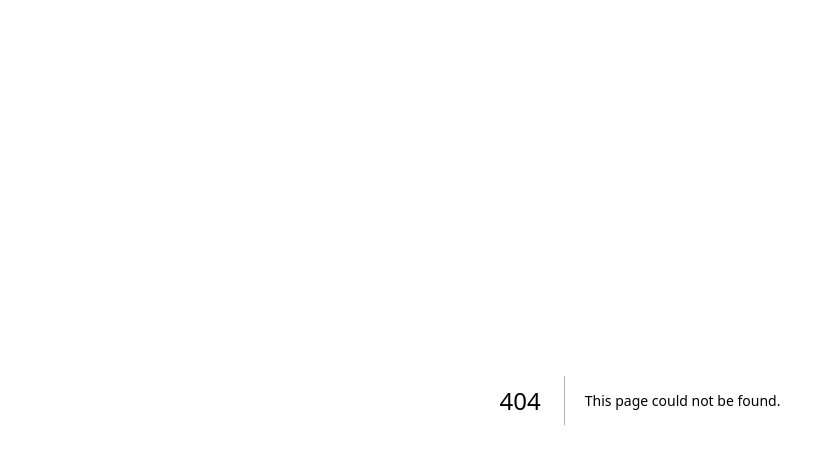
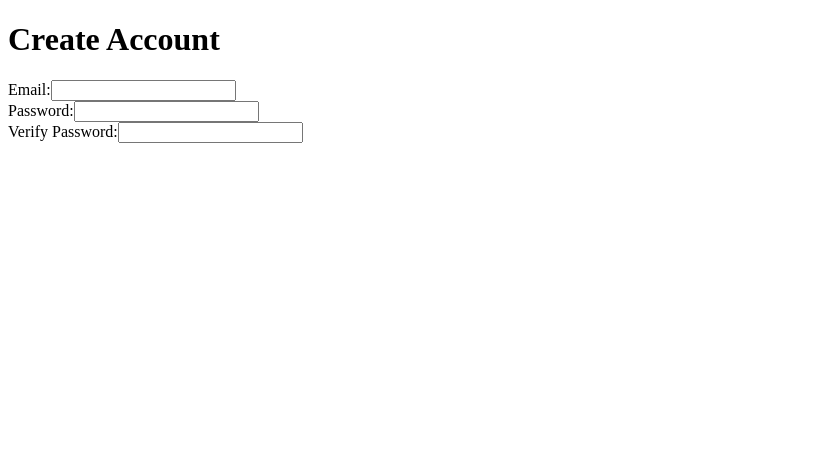
Before and after one commit to Arty5654/SportLink, a Next.js app in the folder web/: page /signin in a window 1280 px wide. Before the commit this address had no page. Shown: the top 464 px of the page, without its empty margins (0-835 px from the left). Built offline with nearby package versions, Linux system fonts and the light colour scheme.

Commit message:
created signup page, user class, organized dirs

```diff
--- /dev/null
+++ b/web/app/User.js
@@ -0,0 +1,21 @@
+class User {
+    // subject to change
+
+
+    // initializes user with just email and password from signu[]
+    constructor(email, password) {
+        this.email = email;
+
+        //TODO add encryption for the database (bcrypt seems easy)
+        this.password = password;
+    }
+
+    // adds new field to a user - username, agem etc.
+    addField(fieldName, val) {
+        this[fieldName] = val;
+    }
+
+
+}
+
+export default User;
--- a/web/package.json
+++ b/web/package.json
@@ -9,9 +9,11 @@
     "lint": "next lint"
   },
   "dependencies": {
+    "build": "^0.1.4",
+    "next": "latest",
     "react": "latest",
     "react-dom": "latest",
-    "next": "latest"
+    "run": "^1.4.0"
   },
   "devDependencies": {
     "autoprefixer": "latest",
--- /dev/null
+++ b/web/pages/signin.js
@@ -0,0 +1,90 @@
+/*
+Author: Alex Younkers
+Created: 9/30/23
+@ayounkers, Purdue University
+This will serve as the sign up and log in page for SportLink
+*/
+
+import  { useState } from 'react';
+import User from '../app/User';
+import '../styles/signinStyle.css';
+
+export default function SignIn() {
+
+    // store account form field data here
+    const [accData, setAccData] = useState({
+        email: '',
+        password: '',
+        verifyPassword: '',
+    });
+
+    const handleSubmit = (e) => {
+        e.preventDefault();
+
+
+    }
+
+    // can be called for things like mismatched passwords in verify
+    const [error, setError] = useState('');
+
+    const handleInput = (e) => {
+        const { field, val } = e.target;
+
+        setAccData((prev) => ( { ...prev, [field]: val } ));
+    }
+
+
+    // creating only for making an account first,
+    //then updating functionality for logging in
+
+    // jsx code to return
+    return (
+
+        <div>
+            <h1>Create Account</h1>
+
+            <form onSubmit={handleSubmit}>
+
+
+            <div>
+                <label className='email'>Email:</label>
+                <input
+                type="email"
+                id="email"
+                name="email"
+                value={accData.email}
+                onChange={handleInput}
+                required
+                />
+            </div>
+
+            <div>
+                <label className='password'>Password:</label>
+                <input
+                type="password"
+                id="password"
+                name="password"
+                value={accData.password}
+                onChange={handleInput}
+                required
+                />
+            </div>
+
+            <div>
+                <label className='password'>Verify Password:</label>
+                <input
+                type="password"
+                id="verifyPassword"
+                name="verifyPassword"
+                value={accData.verifyPassword}
+                onChange={handleInput}
+                required
+                />
+            </div>
+
+            </form>
+
+        </div>
+
+    );
+}
```
Also changed, not shown: web/styles/signinStyle.css (added), 1 other file (tests, documents, lock files or other folders).
